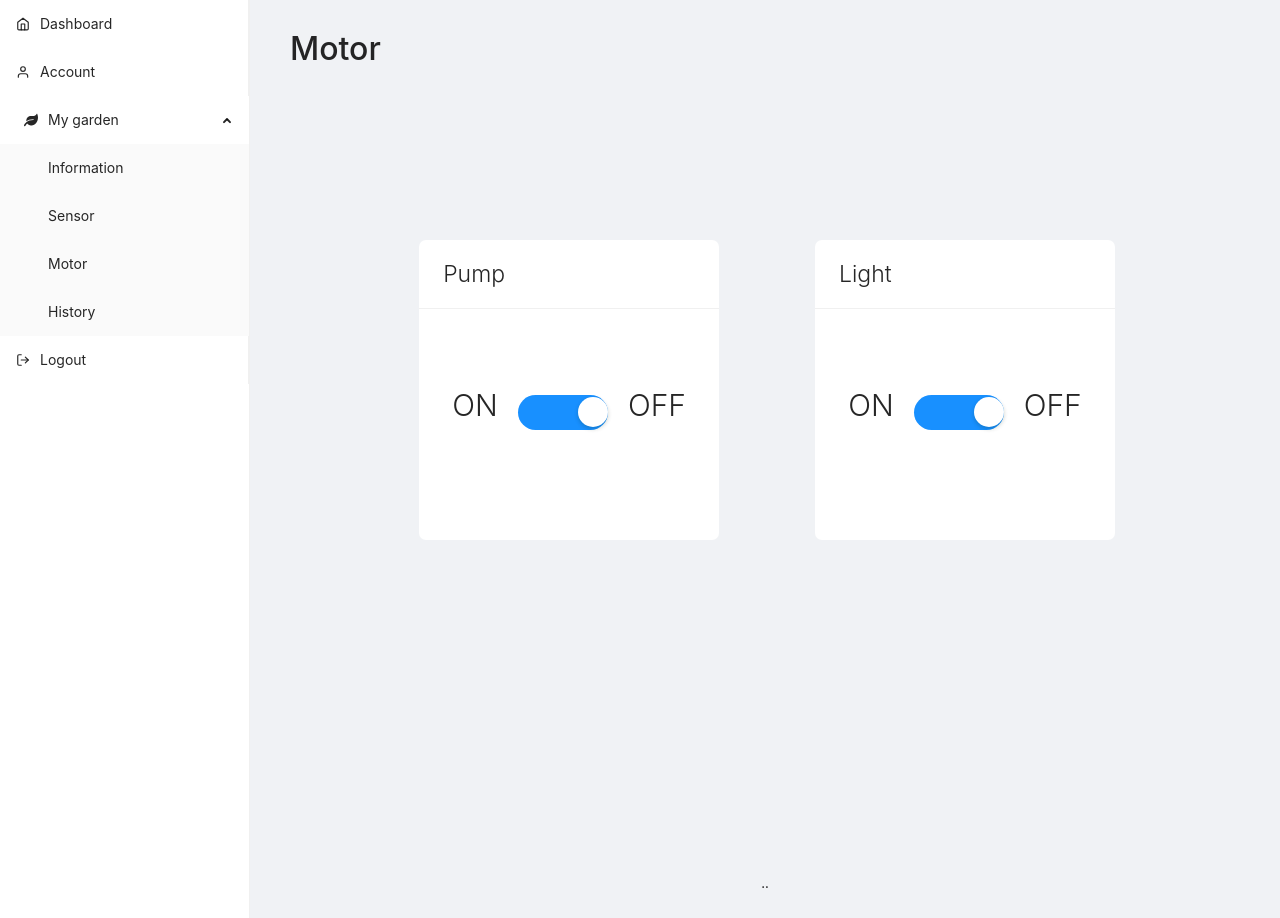
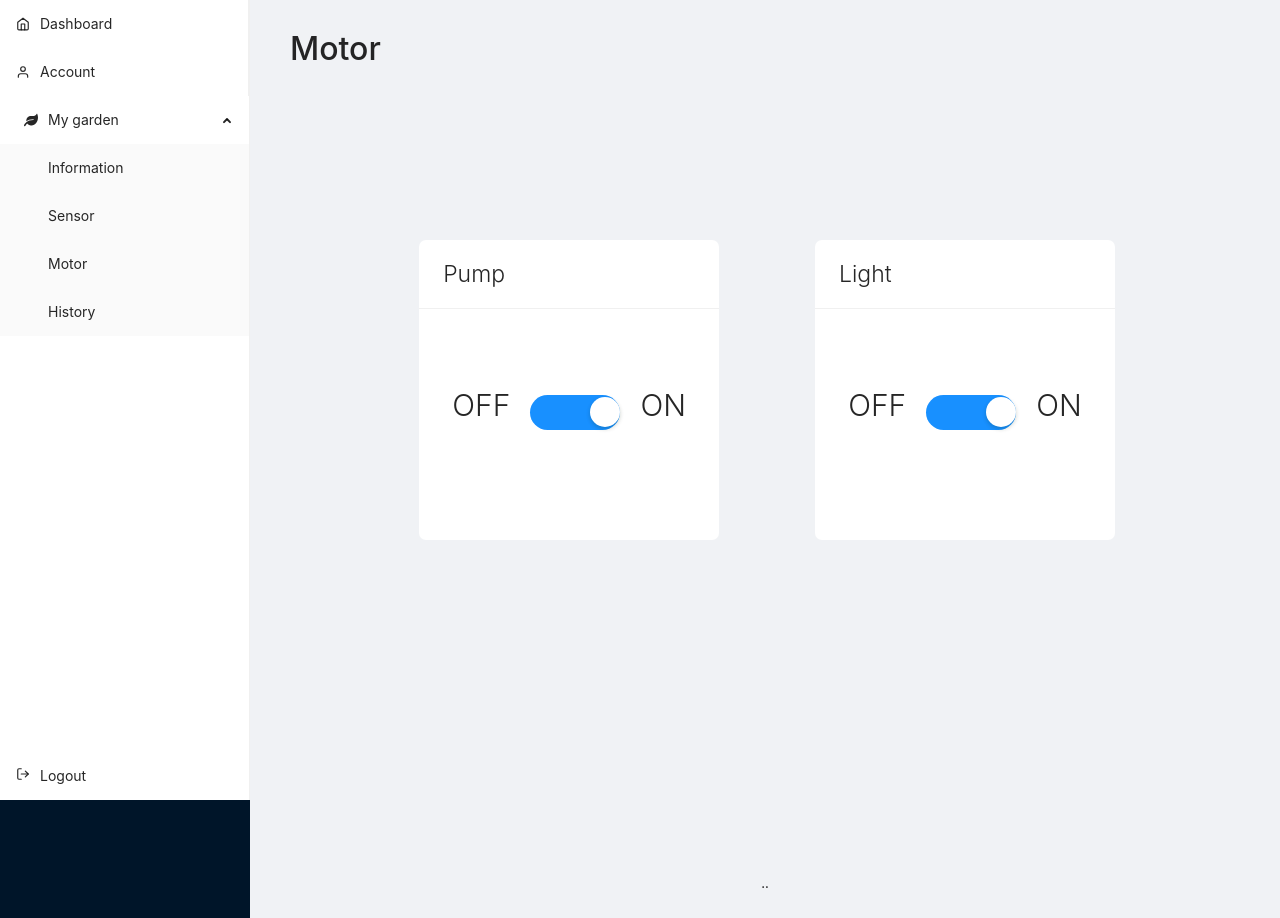
Before and after one commit to dannhh/smart-garden, a React (Create React App) app: page /motor in a window 1280 px wide. Built offline with nearby package versions, Linux system fonts and the light colour scheme.

Commit message:
xong module 1

```diff
--- /dev/null
+++ b/src/Layout.css
@@ -0,0 +1,62 @@
+.menu{
+    display: flex;
+    flex-flow: column;
+    height: 100vh;
+}
+.menu .top{
+    height: 90vh;
+}
+
+.ant-menu-item:hover{
+    background-color: rgb(114, 214, 127) !important;
+    color: white;
+    text-decoration-color: white;
+}
+
+::selection{
+    background-color: rgb(114, 214, 127) !important;
+}
+
+li.ant-menu-item.ant-menu-item-only-child.ant-menu-item-selected{
+    background-color: rgb(114, 214, 127) !important;
+}
+
+#root > section > main > section > aside > div > div > ul.ant-menu.ant-menu-light.top.ant-menu-root.ant-menu-inline > ul > li > span > a:hover{
+    color: white;
+}
+
+#root > section > main > section > aside > div > div > ul.ant-menu.ant-menu-light.top.ant-menu-root.ant-menu-inline > li > div:hover
+{
+    color: white;
+    background-color: rgb(114, 214, 127);
+}
+
+#root > section > main > section > aside > div > div > ul.ant-menu.ant-menu-light.top.ant-menu-root.ant-menu-inline > li > div:hover > i::before,
+#root > section > main > section > aside > div > div > ul.ant-menu.ant-menu-light.top.ant-menu-root.ant-menu-inline > li > div:hover > i::after{
+    background-color: white;
+}
+
+
+#sub1\$Menu > li.ant-menu-item.ant-menu-item-only-child.ant-menu-item-selected > a{
+    color: white;
+}
+
+#sub1\$Menu > li > a:hover{
+    color: white;
+}
+
+.ant-menu-submenu-selected{
+    color: black;
+}
+
+.ant-menu-submenu:hover > .ant-menu-submenu-title > .ant-menu-submenu-expand-icon, .ant-menu-submenu:hover > .ant-menu-submenu-title > .ant-menu-submenu-arrow{
+    color: black
+}
+
+.ant-menu-vertical .ant-menu-item::after, .ant-menu-vertical-left .ant-menu-item::after, .ant-menu-vertical-right .ant-menu-item::after, .ant-menu-inline .ant-menu-item::after{
+    border-right: none;
+}
+
+#root > section > main > section > aside > div > div > ul.ant-menu.ant-menu-light.bottom.ant-menu-root.ant-menu-vertical > li > span > a:hover{
+    color: white;
+}
--- a/src/Layout.jsx
+++ b/src/Layout.jsx
@@ -2,7 +2,7 @@
 import React, { Suspense } from "react";
 import 'antd/dist/antd.css';
 import './index.css';
-import { Layout, Menu} from 'antd';
+import { Layout, Menu } from 'antd';
 //import icons from react icons
 import { FaLeaf } from "react-icons/fa";
 import { FiUser, FiHome, FiLogOut, FiArrowLeftCircle, FiArrowRightCircle } from "react-icons/fi";
@@ -18,13 +18,14 @@ import Sensor from './user/Sensor';
 import History from './user/History';
 import Motor from './user/Motor';
 import Dashboard from './user/Dashboard';
+import './Layout.css'
 
 const { SubMenu } = Menu;
 const { Content, Footer, Sider } = Layout;
 
 
 
-function Sidebar(){
+function Sidebar() {
 
     //create initial menuCollapse state using useState hook
 
@@ -34,12 +35,8 @@ function Sidebar(){
                 <Content>
                     <Layout className="site-layout-background">
                         <Sider className="site-layout-background" width={250}>
-            <Menu
-              mode="inline"
-              defaultSelectedKeys={['1']}
-              defaultOpenKeys={['sub1']}
-              style={{ height: '100%' }}
-            >
+                            <div className="menu">
+                                <Menu className="top" mode="inline" defaultSelectedKeys={['1']} defaultOpenKeys={['sub1']} style={{ height: '100%' }}>
                                     <Menu key="1" icon={<FiHome />} title=" Dashboard">
                                         <Menu.Item key="2" icon={<FiHome />}>
                                             <Link to="/">Dashboard</Link>
@@ -64,14 +61,15 @@ function Sidebar(){
                                             <Link to="/history">History</Link>
                                         </Menu.Item>
                                     </SubMenu>
-              <Footer style={{margin:0, padding: 0}}>
-                <Menu>
+                                </Menu>
+                                <Menu className="bottom">
                                     <Menu.Item key="9" icon={<FiLogOut />}>
                                         <Link to="/">Logout</Link>
                                     </Menu.Item>
                                 </Menu>
-              </Footer>
-            </Menu>
+                            </div>
+
+
 
                         </Sider>
                         <Layout className="site-layout">
@@ -80,7 +78,7 @@ function Sidebar(){
                                     <Switch>
                                         <Suspense fallback={<h1>....</h1>}>
                                             <Route exact path="/dashboard">
-                        <Sensor/>
+                                                <Sensor />
                                             </Route>
                                             <Route exact path="/sensor">
                                                 <Sensor />
--- a/src/user/Motor.jsx
+++ b/src/user/Motor.jsx
@@ -16,9 +16,9 @@ function Motor() {
                     <div className="site-card-border-less-wrapper">
                         <Card title="Pump" bordered={false} style={{ margin: 50, width: 300, height: 300, borderRadius: 7}}>
                         <div style={{ textAlign: 'center', marginTop: 50}}>
-                            <span style = {{ fontSize: 30, fontWeight: 300, marginTop: 50}}>ON</span>
+                            <span style = {{ fontSize: 30, fontWeight: 300, marginTop: 50}}>OFF</span>
                             <Switch style = {{ height: 35, width: 90, marginLeft: 20, marginRight: 20}} defaultChecked onChange={onChange} />
-                            <span style = {{ fontSize: 30, fontWeight: 300}}>OFF</span>
+                            <span style = {{ fontSize: 30, fontWeight: 300}}>ON</span>
                         </div>
                         </Card>
                     </div>
@@ -27,9 +27,9 @@ function Motor() {
                 <div className="site-card-border-less-wrapper">
                         <Card title="Light" bordered={false} style={{ margin: 50, width: 300, height: 300, borderRadius: 7}}>
                         <div style={{ textAlign: 'center', marginTop: 50}}>
-                            <span style = {{ fontSize: 30, fontWeight: 300, marginTop: 50}}>ON</span>
+                            <span style = {{ fontSize: 30, fontWeight: 300, marginTop: 50}}>OFF</span>
                             <Switch style = {{ height: 35, width: 90, marginLeft: 20, marginRight: 20}} defaultChecked onChange={onChange} />
-                            <span style = {{ fontSize: 30, fontWeight: 300}}>OFF</span>
+                            <span style = {{ fontSize: 30, fontWeight: 300}}>ON</span>
                         </div>
                         </Card>
                     </div>
```
Also changed, not shown: 1 other file (tests, documents, lock files or other folders). Lines whose indentation alone changed are shown as unchanged.
